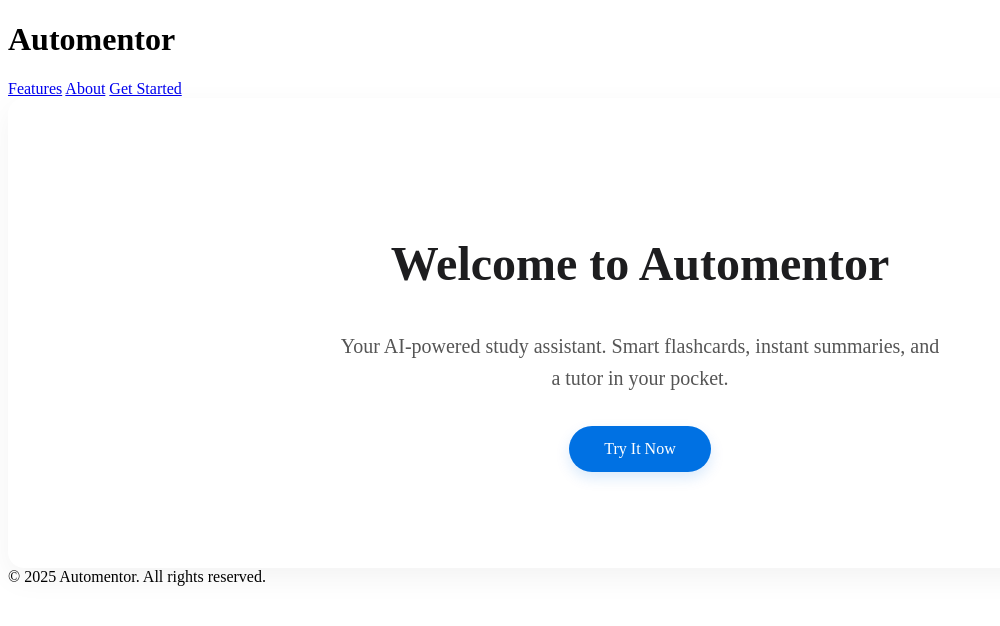
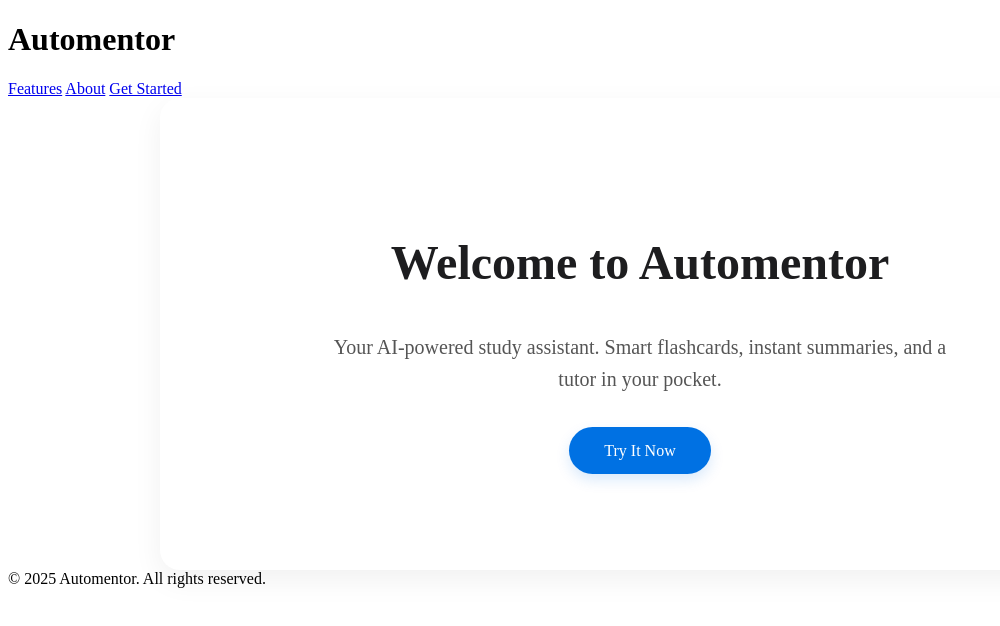
Before and after one commit to adamleejohnson-ops/Automentor, a plain HTML site: page index.html in a window 1280 px wide. Shown: the whole page, without its empty margins (0-1000 px from the left). Drawn offline with Linux system fonts and the light colour scheme.

Commit message:
Update style.css

```diff
--- a/style.css
+++ b/style.css
@@ -1,32 +1,32 @@
 .hero {
-  background: #fff;
-  padding: 6rem 2rem;
-  border-radius: 16px;
-  box-shadow: 0 10px 30px rgba(0, 0, 0, 0.05);
-  text-align: center;
   display: flex;
   flex-direction: column;
   align-items: center;
   justify-content: center;
+  text-align: center;
+  background: #ffffff;
+  padding: 6rem 1.5rem;
+  margin: 0 auto;
+  max-width: 960px;
+  border-radius: 20px;
+  box-shadow: 0 10px 30px rgba(0, 0, 0, 0.06);
   box-sizing: border-box;
 }
 
 .hero h2 {
-  font-size: clamp(2rem, 5vw, 3rem); /* responsive sizing */
+  font-size: clamp(2.2rem, 5vw, 3rem);
   font-weight: 700;
-  margin-bottom: 1rem;
+  margin-bottom: 1.25rem;
   color: #1d1d1f;
-  max-width: 800px;
-  line-height: 1.25;
+  line-height: 1.2;
 }
 
 .hero p {
-  font-size: clamp(1rem, 2.5vw, 1.25rem);
+  font-size: clamp(1rem, 2.2vw, 1.25rem);
   color: #555;
-  max-width: 600px;
+  max-width: 640px;
   margin-bottom: 2rem;
   line-height: 1.6;
-  padding: 0 1rem;
 }
 
 .hero .btn {
@@ -37,13 +37,14 @@
   color: white;
   text-decoration: none;
   box-shadow: 0 6px 14px rgba(0, 113, 227, 0.15);
-  transition: background-color 0.3s, transform 0.2s ease;
+  transition: background-color 0.3s ease, transform 0.2s ease;
 }
 
 .hero .btn:hover {
   background-color: #005bb5;
   transform: translateY(-2px);
 }
+
 
 /* Optional tweak for very small screens */
 @media (max-width: 480px) {
```
